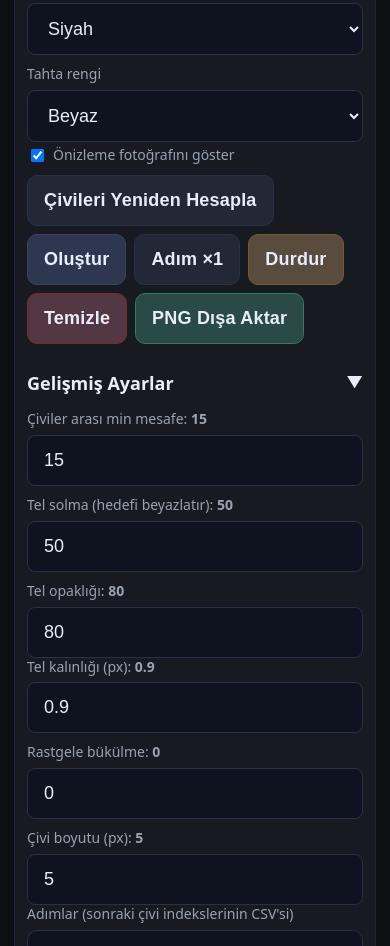
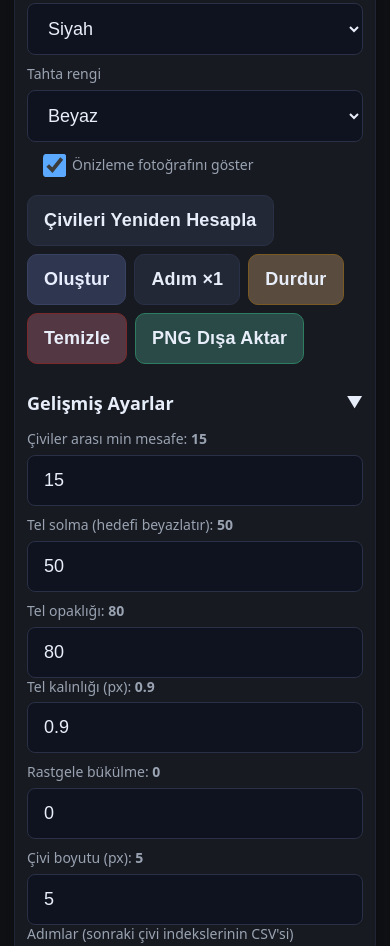
Before and after one commit to hammerdes/czg, a plain HTML site: page index.html in a window 390 px wide. Shown: the part 1096-2042 px from the top of the page. Drawn offline with Linux system fonts and the light colour scheme.

Commit message:
Update index.html

```diff
--- a/index.html
+++ b/index.html
@@ -82,6 +82,27 @@
   .modal-content table th, .modal-content table td { border: 1px solid #2a3045; padding: 8px; font-size: 14px; } /* FIX: hatalı seçici düzeltildi */
   .modal-content pre { background:#0f1320; border:1px solid #2a3045; padding:8px; border-radius:8px; overflow:auto; }
   .modal-content .guide-body { font-size: 14px; line-height: 1.5; }
+  /* === MOBİLDE "Önizleme fotoğrafını göster" kutusunu büyüt === */
+/* Sadece mobilde büyütmek istersen bu medya sorgusu ideal */
+@media (max-width: 780px) {
+  /* Kutucuğun kendisini büyüt (tüm tarayıcılarda çalışması için scale kullanıyoruz) */
+  #showPreview{
+    display: inline-block;           /* ölçeklemede hizalamayı sabitle */
+    transform: scale(1.8);           /* kutunun gerçek boyutunu büyüt */
+    transform-origin: left center;   /* sola yapışık büyüsün */
+    margin-right: 10px;              /* metinden uzaklaşsın */
+    accent-color: var(--accent);     /* tik rengi markanın aksenti olsun (destekleyen tarayıcılarda) */
+  }
+
+  /* Etiketin dokunma alanını büyüt → daha kolay tıklanır */
+  label.tiny{
+    padding: 10px 12px !important;   /* inline stil olsa bile baskın olsun diye */
+    border-radius: 10px;
+    cursor: pointer;
+    -webkit-tap-highlight-color: transparent;
+  }
+}
+
 </style>
 </head>
 <body>
```
